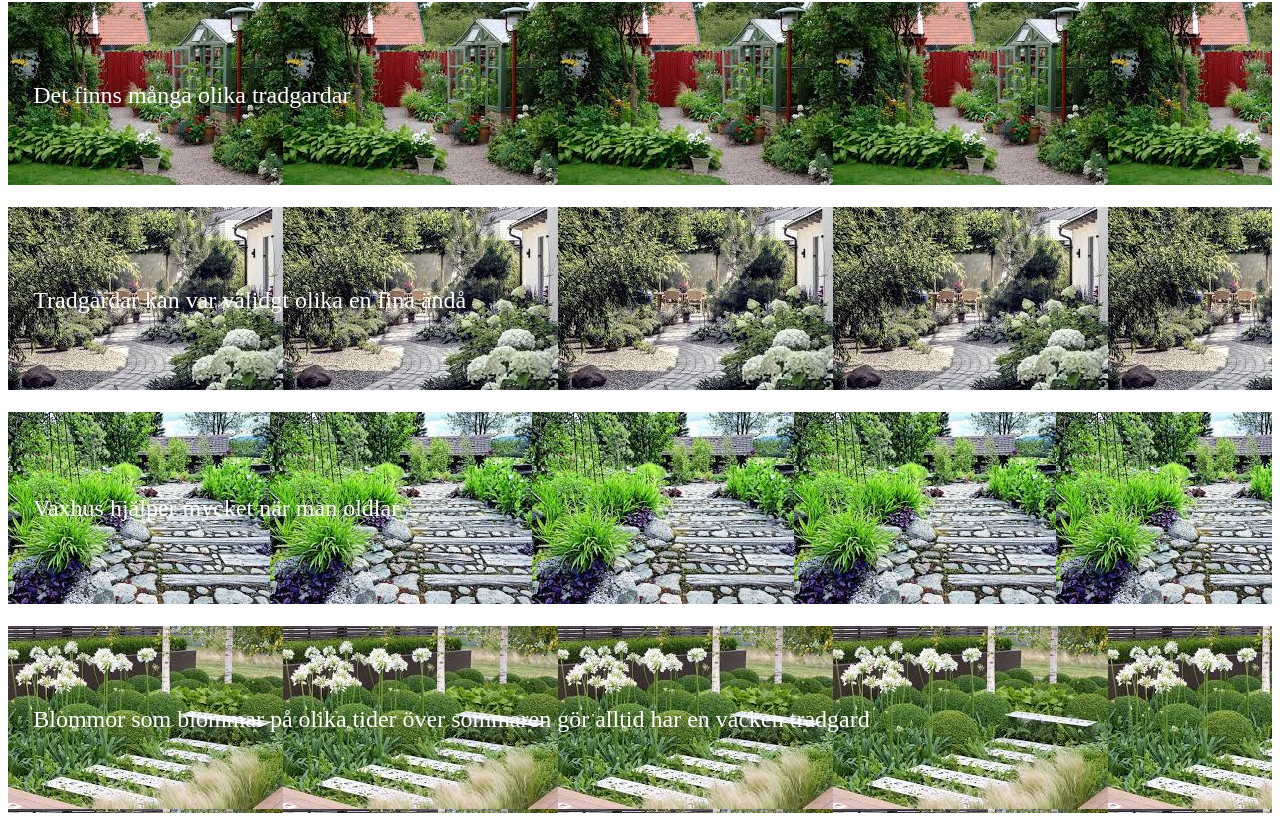
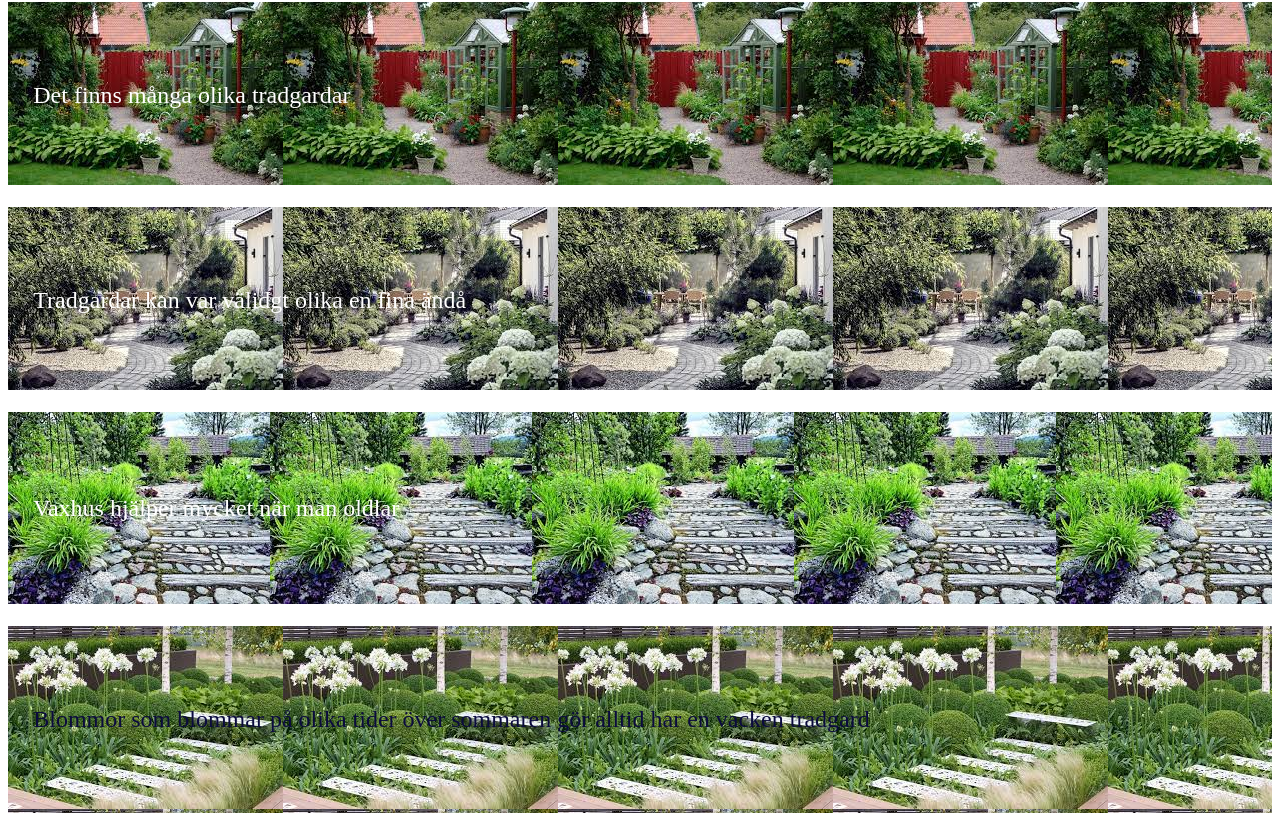
Before and after one commit to MaramTahan/uppgift1_html, a plain HTML site: page index.html in a window 1280 px wide. Shown: the part 78-899 px from the top of the page. Drawn offline with Linux system fonts and the light colour scheme.

Commit message:
color change

```diff
--- a/index.html
+++ b/index.html
@@ -32,7 +32,7 @@
    background-image: url(./tradgard4.jfif);
    position: relative;
    text-align: left;
-   color: white;
+   color: rgb(11, 11, 61);
 
   }
   .left {
```
